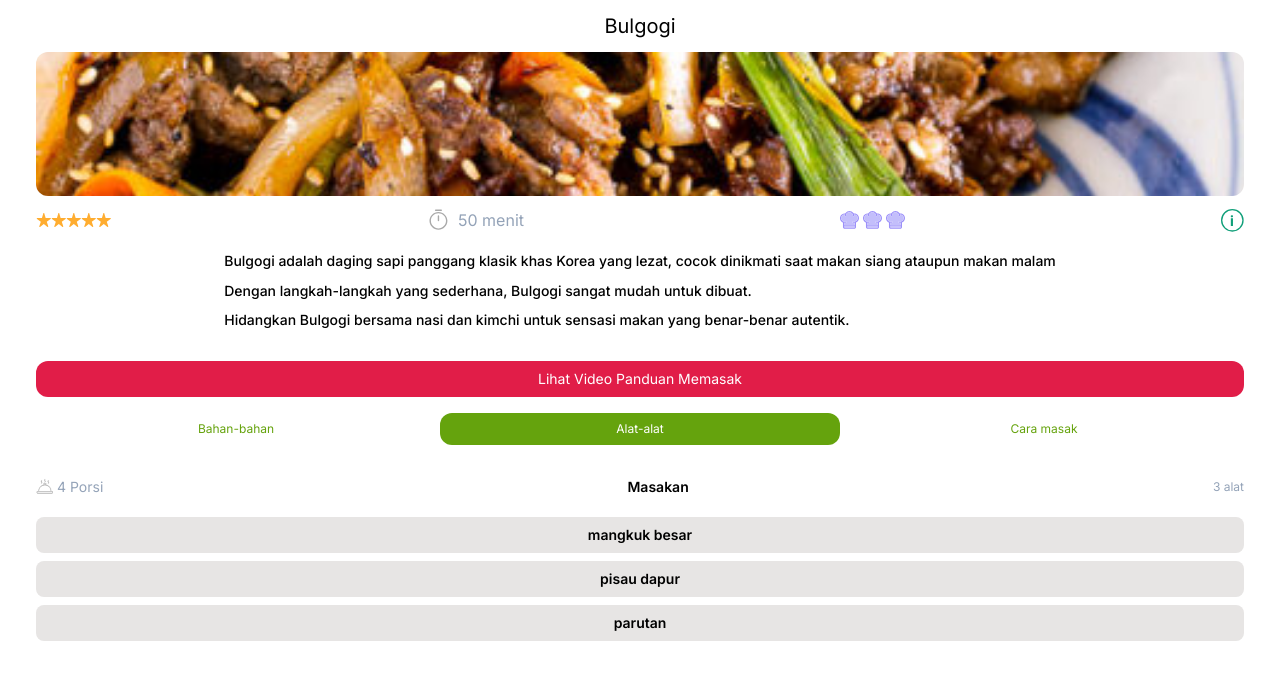
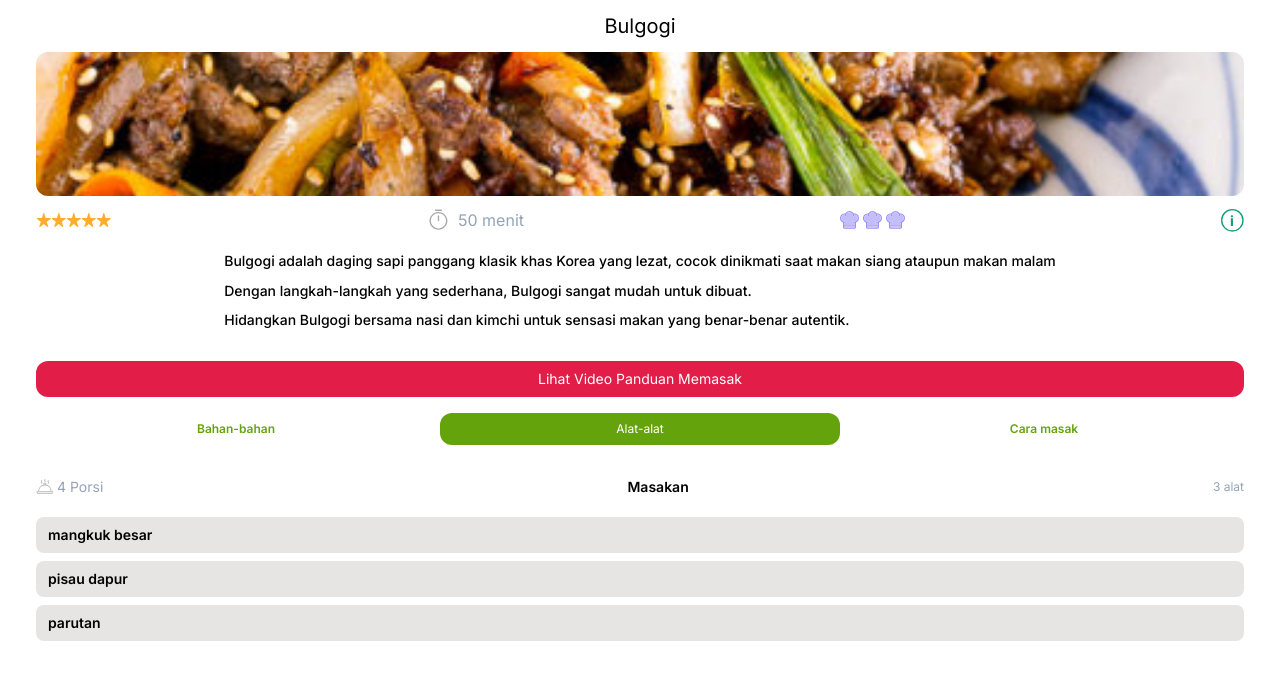
Before and after one commit to haikalbintang/MasakinProjectFrontend, a Next.js app in the folder masakin/: page /recipe in a window 1280 px wide. Both pictures are taken after a click on the button "Alat-alat". Shown: the top 680 px of the page. Built offline with nearby package versions, Linux system fonts and the light colour scheme.

Commit message:
Fix minor.

```diff
--- a/masakin/src/app/recipe/page.tsx
+++ b/masakin/src/app/recipe/page.tsx
@@ -7,12 +7,20 @@ import Ingredients from "@/components/RecipeDetail/Ingredients";
 import { useState } from "react";
 import Tools from "@/components/RecipeDetail/Tools";
 import Instructions from "@/components/RecipeDetail/Instructions";
+import Reload from "@/components/PopUpScreen/Reload";
 
 export default function RecipeDetail() {
   const [selectedMenu, setSelectedMenu] = useState("Ingredients");
-  console.log("food1", food1);
+
+  const menuGreens = [
+    { menu: "Ingredients", text: "Bahan-bahan" },
+    { menu: "Tools", text: "Alat-alat" },
+    { menu: "Instructions", text: "Cara masak" },
+  ];
+
   return (
     <div className="px-9 flex flex-col justify-center items-center">
+      <Reload />
       <h1 className="text-xl py-3">{recipeDetailData.title}</h1>
       <div className="w-full h-36 relative rounded-xl">
         <Image
@@ -124,42 +132,20 @@ export default function RecipeDetail() {
         </button>
       </div>
       <div className="w-full flex gap-1">
-        <div className="w-1/3">
+        {menuGreens.map((menu) => (
+          <div key={menu.menu} className="w-1/3">
             <button
-            onClick={() => setSelectedMenu("Ingredients")}
+              onClick={() => setSelectedMenu(menu.menu)}
               className={`${
-              selectedMenu === "Ingredients"
+                selectedMenu === menu.menu
                   ? "bg-lime-600 text-white"
-                : "text-lime-600"
+                  : "text-lime-600 font-semibold"
               } w-full py-2 my-2 rounded-xl text-xs`}
             >
-            Bahan-bahan
+              {menu.text}
             </button>
           </div>
-        <div className="w-1/3">
-          <button
-            onClick={() => setSelectedMenu("Tools")}
-            className={`${
-              selectedMenu === "Tools"
-                ? "bg-lime-600 text-white"
-                : "text-lime-600"
-            } w-full py-2 my-2 rounded-xl text-xs`}
-          >
-            Alat-alat
-          </button>
-        </div>
-        <div className="w-1/3">
-          <button
-            onClick={() => setSelectedMenu("Instructions")}
-            className={`${
-              selectedMenu === "Instructions"
-                ? "bg-lime-600 text-white"
-                : "text-lime-600"
-            } w-full py-2 my-2 rounded-xl text-xs`}
-          >
-            Cara masak
-          </button>
-        </div>
+        ))}
       </div>
       {selectedMenu === "Ingredients" ? (
         <Ingredients recipeDetailData={recipeDetailData} />
--- a/masakin/src/app/testing-page/page.tsx
+++ b/masakin/src/app/testing-page/page.tsx
@@ -1,4 +1,4 @@
-import Modal from "@/components/Modal";
+"use client";
 
 export default function TestingPage() {
   return <></>;
--- a/masakin/src/components/Modal/index.tsx
+++ b/masakin/src/components/Modal/index.tsx
@@ -2,7 +2,7 @@ import { ReactNode } from "react";
 
 interface ModalProps {
   children: ReactNode;
-  onClose: () => void;
+  onClose?: () => void;
 }
 
 export default function Modal({ children, onClose }: ModalProps) {
--- a/masakin/src/components/PopUpScreen/Reload/index.tsx
+++ b/masakin/src/components/PopUpScreen/Reload/index.tsx
@@ -1,20 +1,42 @@
 import Modal from "@/components/Modal";
+import { useEffect, useState } from "react";
 
-interface ReloadProps {
-  show?: boolean;
-  onClose: () => void;
-}
+export default function Reload() {
+  const [isOnline, setIsOnline] = useState(navigator.onLine);
 
-export default function Reload({ show, onClose }: ReloadProps) {
+  useEffect(() => {
+    const handleOnline = () => setIsOnline(true);
+    const handleOffline = () => setIsOnline(false);
+
+    window.addEventListener("online", handleOnline);
+    window.addEventListener("offline", handleOffline);
+
+    return () => {
+      window.removeEventListener("online", handleOnline);
+      window.removeEventListener("offline", handleOffline);
+    };
+  }, []);
+
+  const handleReload = () => {
+    window.location.reload();
+  };
+
+  if (isOnline) {
+    return null;
+  }
+
   return (
     <>
-      <Modal onClose={onClose}>
+      <Modal>
         <div className="w-80 px-5 py-4 flex flex-col justify-center items-center">
           <p className="text-sm text-center p-6 pb-8">
             Halaman tidak dapat ditampilkan, cek koneksi internet anda
           </p>
           <div className="w-full">
-            <button className="bg-rose-600 text-white w-full py-2 rounded-xl text-sm">
+            <button
+              onClick={handleReload}
+              className="bg-rose-600 text-white w-full py-2 rounded-xl text-sm"
+            >
               Muat ulang
             </button>
           </div>
--- a/masakin/src/components/RecipeDetail/Tools/index.tsx
+++ b/masakin/src/components/RecipeDetail/Tools/index.tsx
@@ -74,7 +74,7 @@ export default function Tools({ recipeDetailData }: ToolsProps) {
             key={index}
             className="my-1 flex w-full justify-between items-center text-sm bg-stone-200 rounded-lg font-semibold py-2 px-3"
           >
-            <p className="w-full text-center">{tool}</p>
+            <p className="w-full">{tool}</p>
           </li>
         ))}
       </ul>
```
Lines whose indentation alone changed are shown as unchanged.
